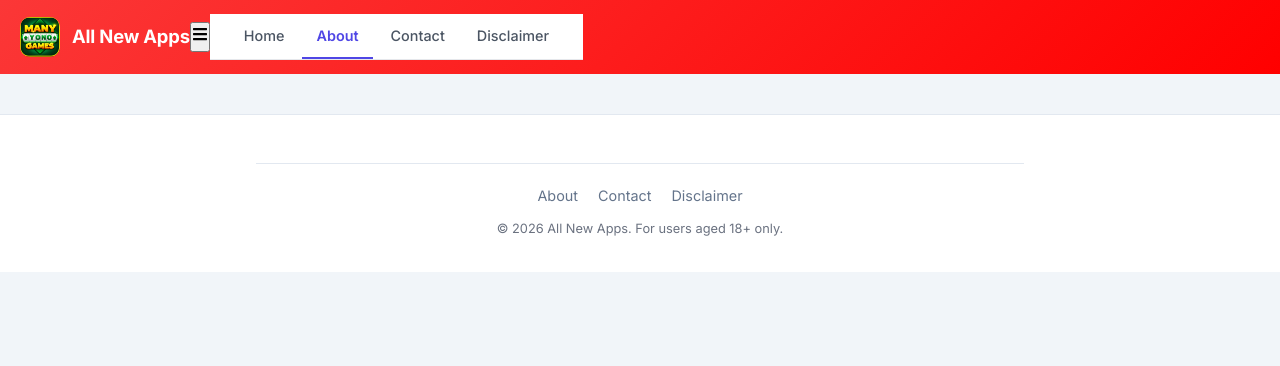
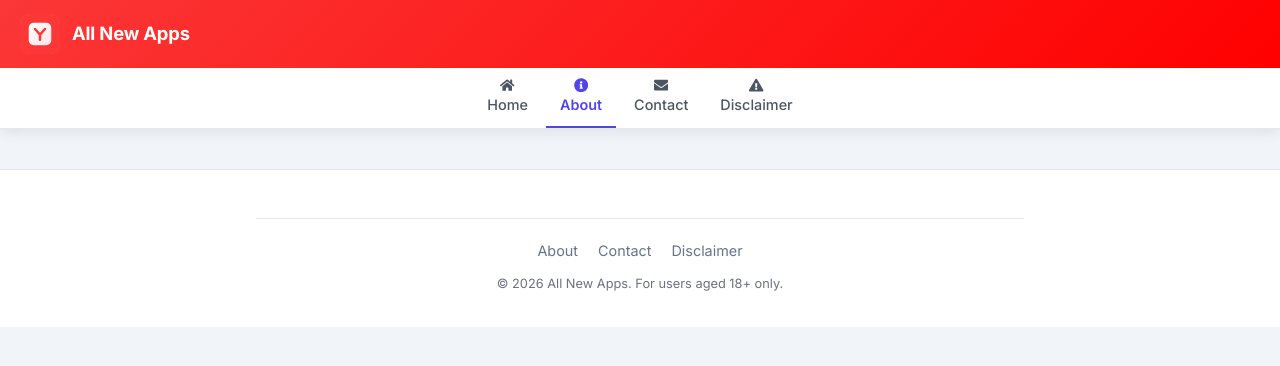
Before and after one commit to manyyono-commits/Refer-and-Earn, a React (Vite) app: page /about in a window 1280 px wide. Shown: the top 366 px of the page. Built offline with nearby package versions, Linux system fonts and the light colour scheme; no server answers.

Commit message:
Refactor Header component with icons for nav links
Updated the Header component to include icons for navigation links and simplified the structure.

```diff
--- a/src/components/layout/Header.jsx
+++ b/src/components/layout/Header.jsx
@@ -1,55 +1,37 @@
-import { useEffect } from 'react';
-import { Link, NavLink, useLocation } from 'react-router-dom';
-import { useDispatch, useSelector } from 'react-redux';
-import { FaBars, FaTimes, FaTelegramPlane } from 'react-icons/fa';
-import { closeMobileMenu, selectMobileMenuOpen, toggleMobileMenu } from '../../features/ui/uiSlice';
+import { Link, NavLink } from 'react-router-dom';
+import { FaHome, FaInfoCircle, FaEnvelope, FaExclamationTriangle, FaTelegramPlane } from 'react-icons/fa';
 import { useGetSiteContentQuery } from '../../services/api';
 import styles from './Header.module.css';
 
 const NAV_LINKS = [
-  { to: '/', label: 'Home', end: true },
-  { to: '/about', label: 'About' },
-  { to: '/contact', label: 'Contact' },
-  { to: '/disclaimer', label: 'Disclaimer' },
+  { to: '/', label: 'Home', end: true, icon: FaHome },
+  { to: '/about', label: 'About', icon: FaInfoCircle },
+  { to: '/contact', label: 'Contact', icon: FaEnvelope },
+  { to: '/disclaimer', label: 'Disclaimer', icon: FaExclamationTriangle },
 ];
 
 export default function Header() {
-  const dispatch = useDispatch();
-  const menuOpen = useSelector(selectMobileMenuOpen);
-  const { pathname } = useLocation();
   const { data: site } = useGetSiteContentQuery();
 
-  useEffect(() => {
-    dispatch(closeMobileMenu());
-  }, [pathname, dispatch]);
+  return (
+    <div className={styles.headerWrap}>
+      <header className={styles.header}>
+        <Link to="/" className={styles.brand} aria-label="Go to home page">
+          <img src="/images/logo.svg" alt="" className={styles.logo} width="40" height="40" />
+          <span className={styles.siteTitle}>{site?.siteName ?? 'All New Apps'}</span>
+        </Link>
+      </header>
 
-  return (
-    <header className={styles.header}>
-      <Link to="/" className={styles.brand} aria-label="Go to home page">
-        <img src="/images/logo.jpeg" alt="" className={styles.logo} width="40" height="40" />
-        <span className={styles.siteTitle}>{site?.siteName ?? 'All New Apps'}</span>
-      </Link>
-
-      <button
-        type="button"
-        className={styles.menuToggle}
-        aria-label={menuOpen ? 'Close menu' : 'Open menu'}
-        aria-expanded={menuOpen}
-        aria-controls="primary-nav"
-        onClick={() => dispatch(toggleMobileMenu())}
-      >
-        {menuOpen ? <FaTimes /> : <FaBars />}
-      </button>
-
-      <nav id="primary-nav" className={`${styles.nav} ${menuOpen ? styles.open : ''}`}>
+      <nav id="primary-nav" className={styles.nav}>
         <ul className={styles.navMenu}>
-          {NAV_LINKS.map(({ to, label, end }) => (
+          {NAV_LINKS.map(({ to, label, end, icon: Icon }) => (
             <li key={to}>
               <NavLink
                 to={to}
                 end={end}
                 className={({ isActive }) => `${styles.navItem} ${isActive ? styles.active : ''}`}
               >
+                <Icon className={styles.navIcon} />
                 {label}
               </NavLink>
             </li>
@@ -62,12 +44,13 @@ export default function Header() {
                 rel="noopener noreferrer"
                 className={`${styles.navItem} ${styles.telegram}`}
               >
-                <FaTelegramPlane /> TG Join
+                <FaTelegramPlane className={styles.navIcon} />
+                TG Join
               </a>
             </li>
           )}
         </ul>
       </nav>
-    </header>
+    </div>
   );
 }
```
